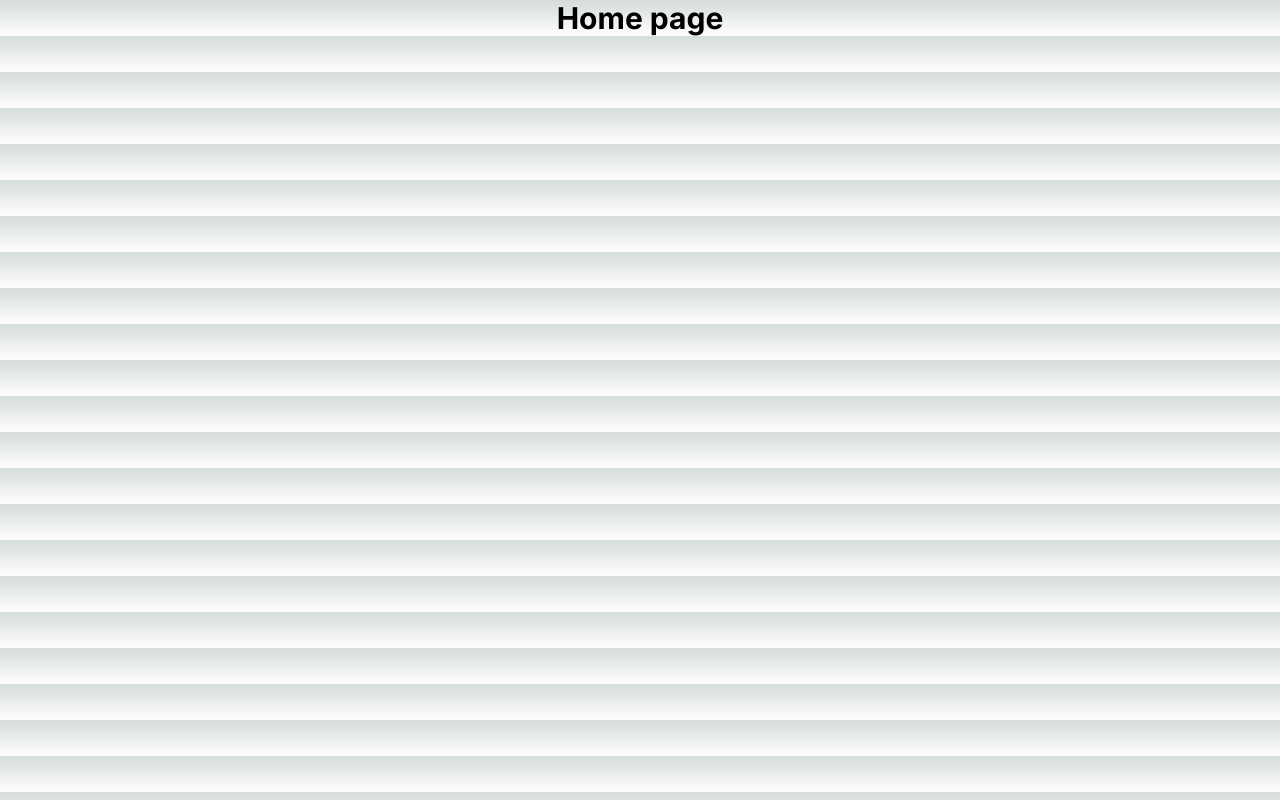
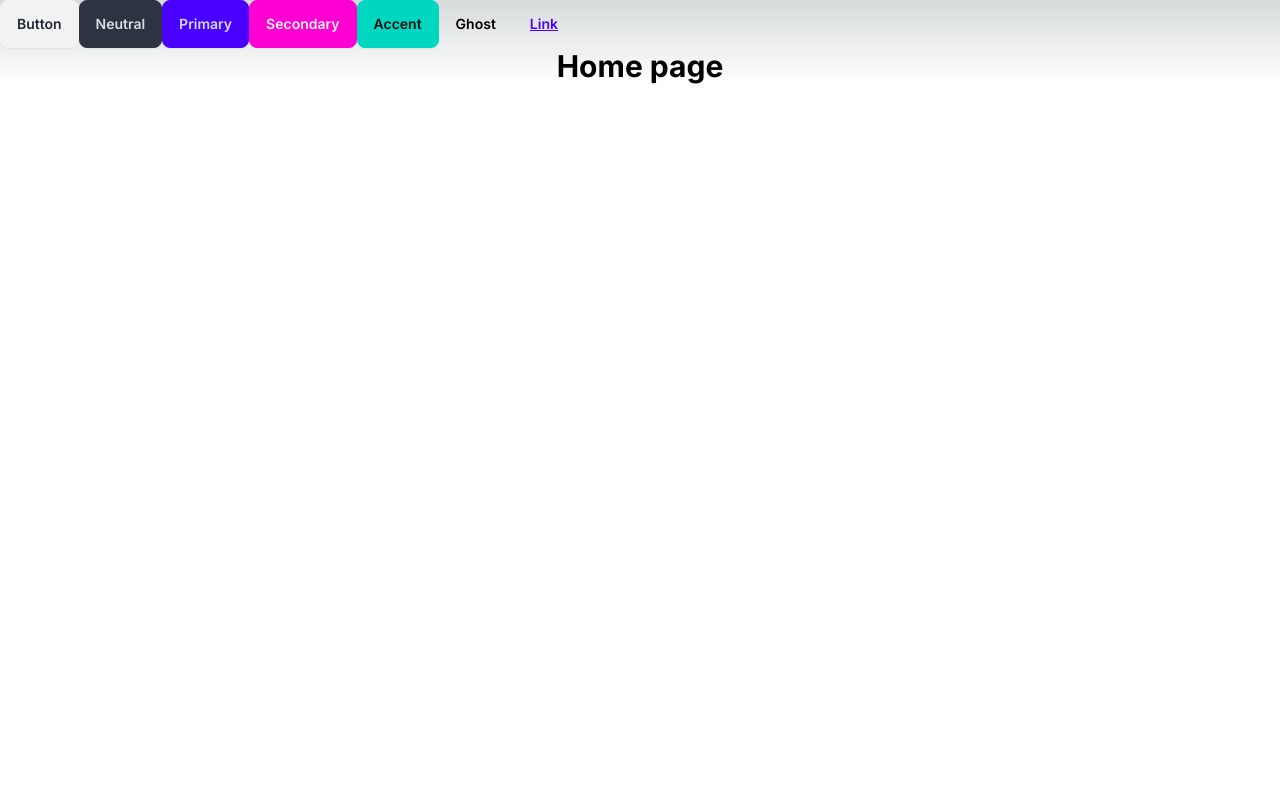
Before and after one commit to yusuf-khan-swd/career-nest-client, a Next.js app: page /home in a window 1280 px wide. Built offline with nearby package versions, Linux system fonts and the light colour scheme.

Commit message:
add tailwind css to project

```diff
--- a/src/app/home/page.tsx
+++ b/src/app/home/page.tsx
@@ -1,6 +1,13 @@
 const page = () => {
   return (
     <div>
+      <button className="btn">Button</button>
+      <button className="btn btn-neutral">Neutral</button>
+      <button className="btn btn-primary">Primary</button>
+      <button className="btn btn-secondary">Secondary</button>
+      <button className="btn btn-accent">Accent</button>
+      <button className="btn btn-ghost">Ghost</button>
+      <button className="btn btn-link">Link</button>
       <h1 className="text-3xl font-bold text-center">Home page</h1>
     </div>
   );
--- a/tailwind.config.ts
+++ b/tailwind.config.ts
@@ -15,6 +15,6 @@
       },
     },
   },
-  plugins: [],
+  plugins: [require("daisyui")],
 };
 export default config;
```
Also changed, not shown: package.json (+6 -5 lines), 1 other file (tests, documents, lock files or other folders).
